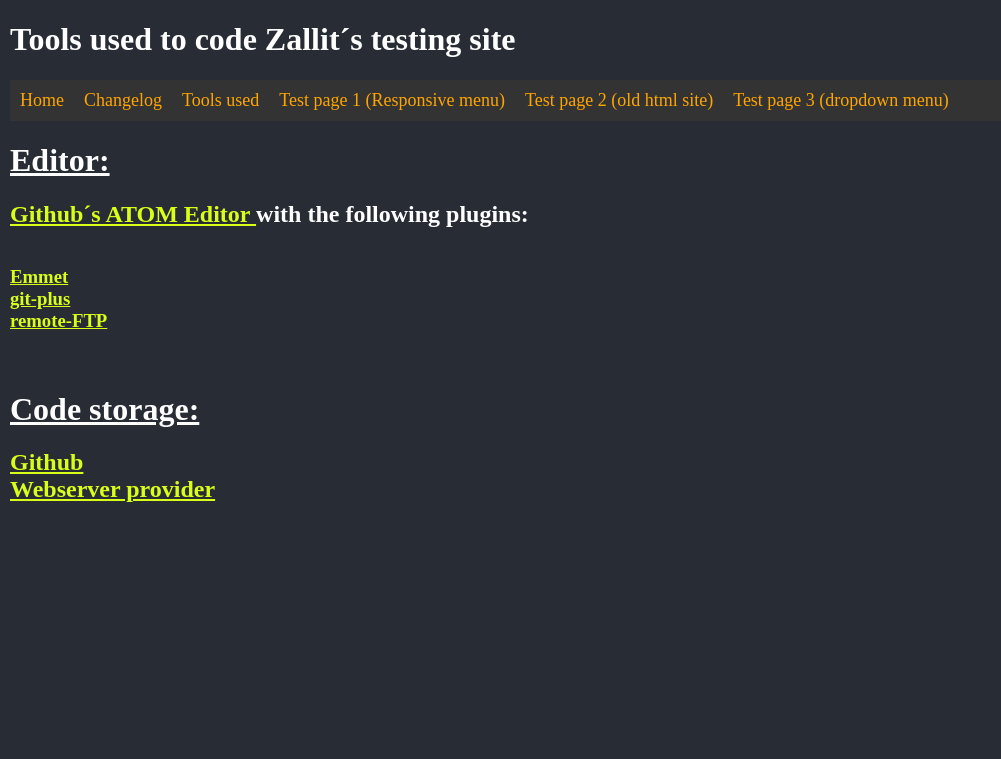
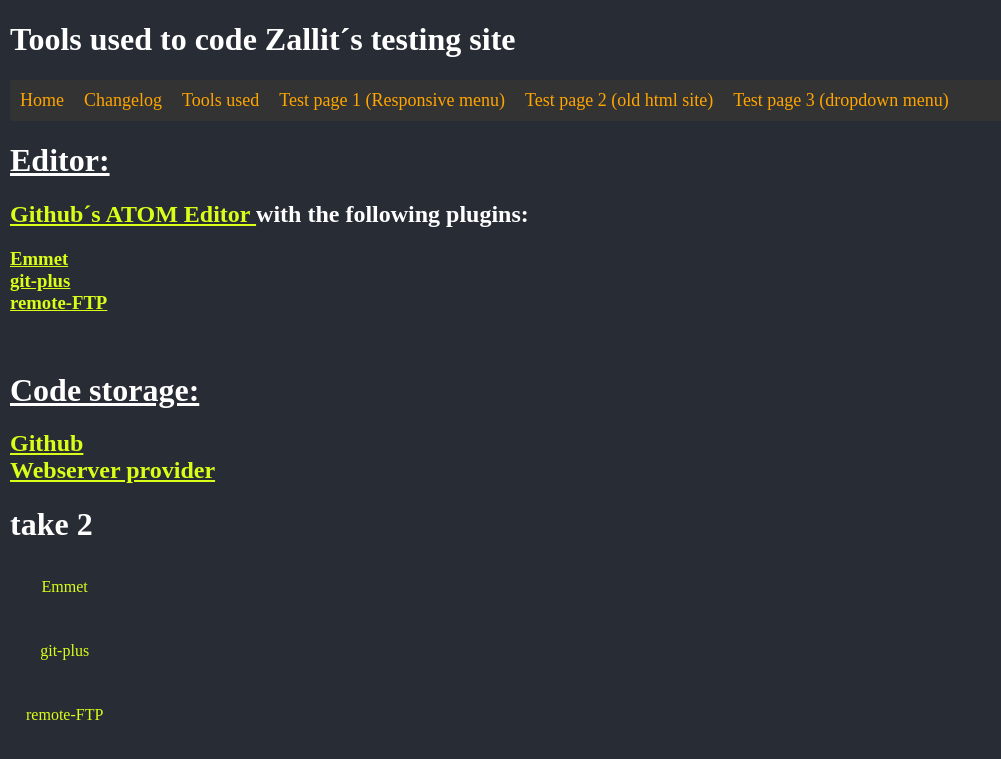
Before and after one commit to zallit/kjerulf.dev, a PHP site: page /tools.php in a window 1280 px wide. Shown: the top 759 px of the page, without its empty margins (0-1001 px from the left). Run offline with PHP 8.4, Linux system fonts and the light colour scheme.

Commit message:
still testing on the tools page
debugging the layout on the page so i can get dots back in my list

```diff
--- a/tools.php
+++ b/tools.php
@@ -22,7 +22,7 @@
 
 <h1> <u>Editor:</u></h1>
 <h2> <a href=www.atom.io>Github´s ATOM Editor </a> with the following plugins: </h2>
-<ul>
+
   <h3> <a href=https://atom.io/packages/emmet> Emmet</a> <br>
   <a href=https://github.com/akonwi/git-plus>git-plus </a> <br>
   <a href=https://github.com/icetee/remote-ftp>remote-FTP</a> </h3>
@@ -30,5 +30,13 @@
 <h1> <u>Code storage:</u></h1>
 <h2> <a href=https://github.com/zallit/kjerulf.dev>Github </a> <br>
 <a href=https://my.azehosting.net/aff.php?aff=286>Webserver provider </a> </h2>
+<h1>take 2</h1>
+
+<ul>
+  <li><a href=https://atom.io/packages/emmet> Emmet</a> <br>
+  <a href=https://github.com/akonwi/git-plus>git-plus </a> <br>
+  <a href=https://github.com/icetee/remote-ftp>remote-FTP</a></li>
+</ul>
+
 
 </body>
```
